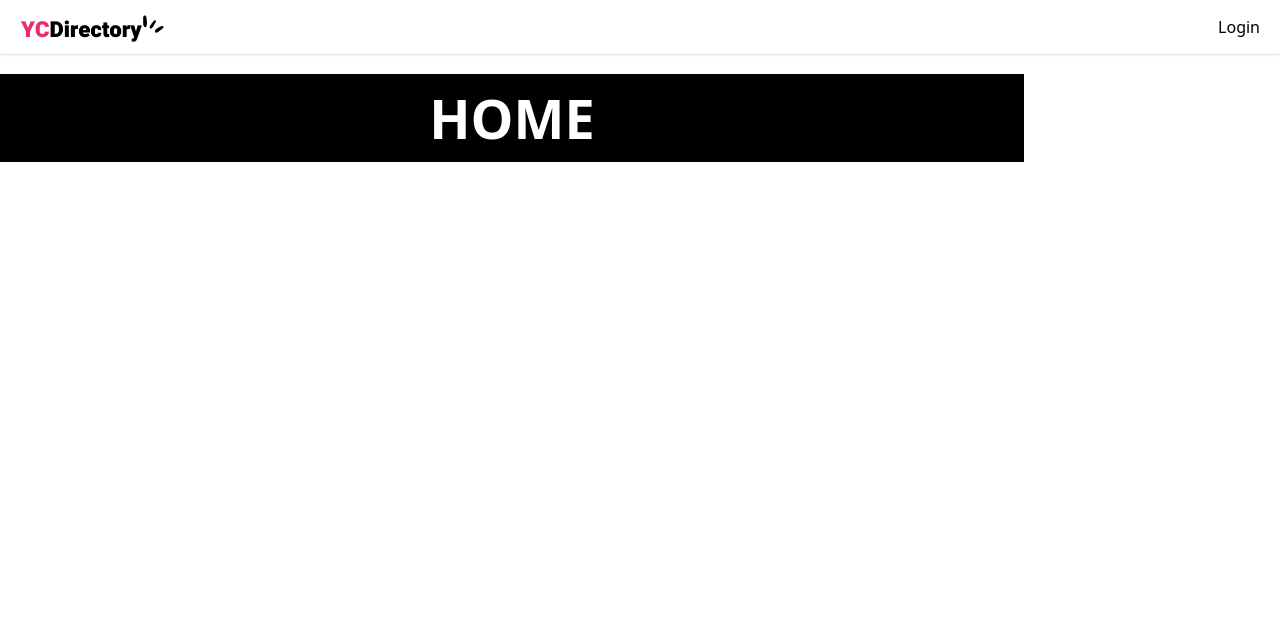
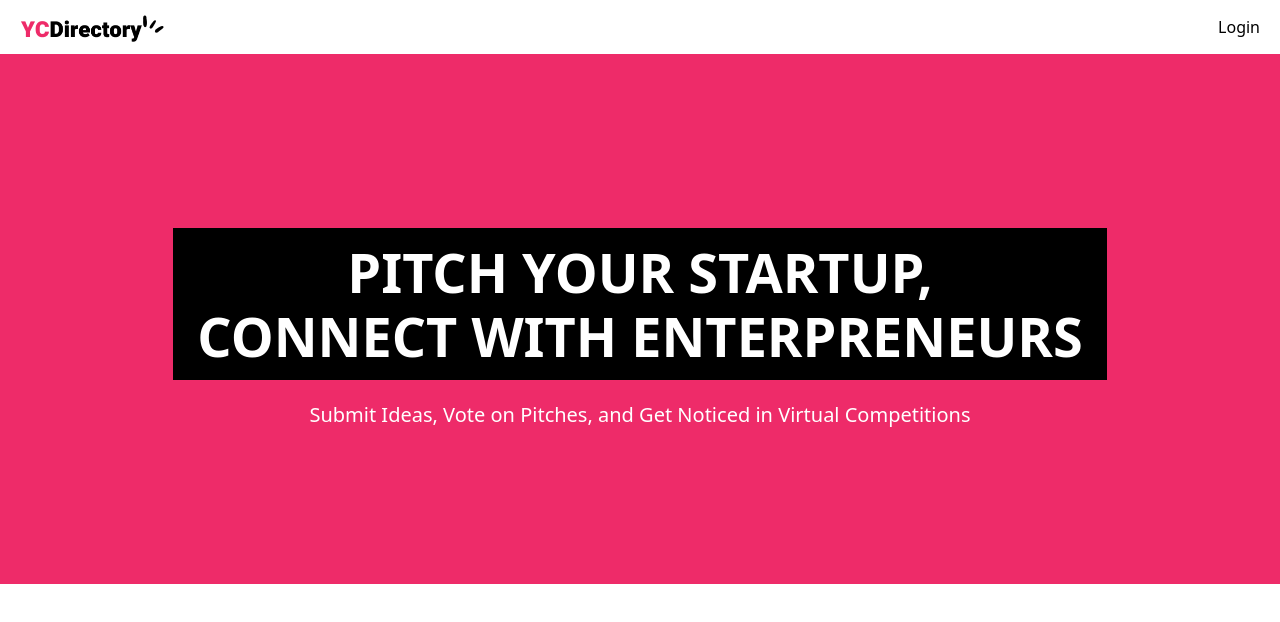
Before and after one commit to usmanmasud/yc_directory, a Next.js app: page / in a window 1280 px wide. Shown: the top 622 px of the page. Built offline with nearby package versions, Linux system fonts and the light colour scheme; no server answers.

Commit message:
start building hero

```diff
--- a/app/(root)/page.tsx
+++ b/app/(root)/page.tsx
@@ -1,7 +1,14 @@
 export default function Home() {
   return (
     <>
-      <h1 className="heading">Home</h1>
+      <section className="pink_container pattern">
+        <h1 className="heading">
+          Pitch Your Startup, <br /> Connect With Enterpreneurs
+        </h1>
+        <p className="sub-heading !max-w-3xl">
+          Submit Ideas, Vote on Pitches, and Get Noticed in Virtual Competitions
+        </p>
+      </section>
     </>
   );
 }
--- a/app/globals.css
+++ b/app/globals.css
@@ -1,9 +1,5 @@
 @import "tailwindcss";
 /* @import url("https://fonts.googleapis.com/css2?family=Work+Sans:ital,wght@0,100..900;1,100..900&display=swap"); */
-
-@tailwind base;
-@tailwind components;
-@tailwind utilities;
 
 @layer base {
   :root {
@@ -49,7 +45,7 @@
   }
 
   .pink_container {
-    @apply w-full bg-[#FFE8F0] min-h-[530px] flex justify-center items-center flex-col py-10 px-6;
+    @apply w-full bg-[#EE2B69] min-h-[530px] flex justify-center items-center flex-col py-10 px-6;
   }
 
   .tag {
```
